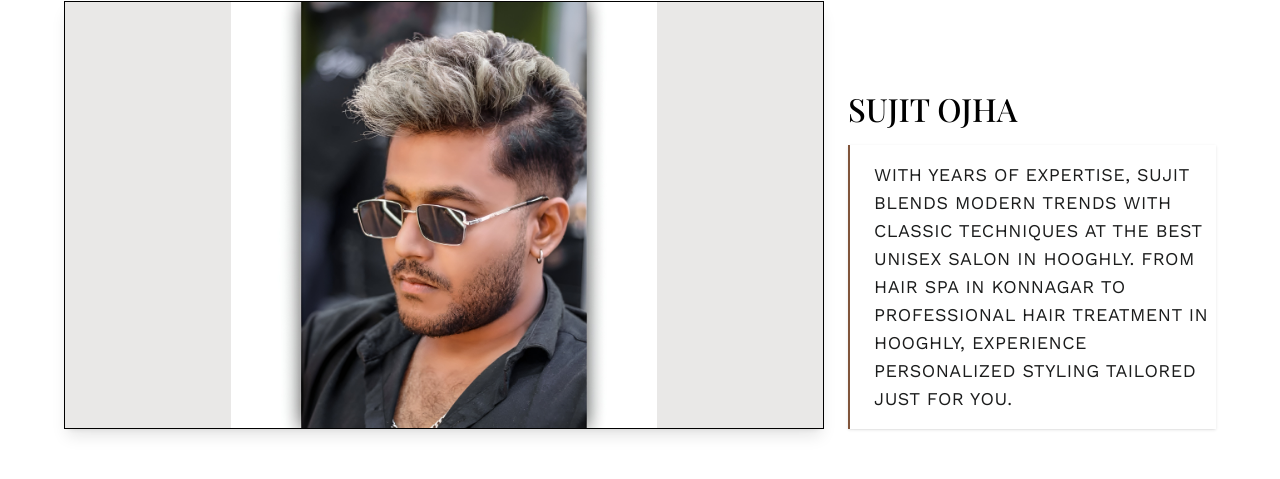
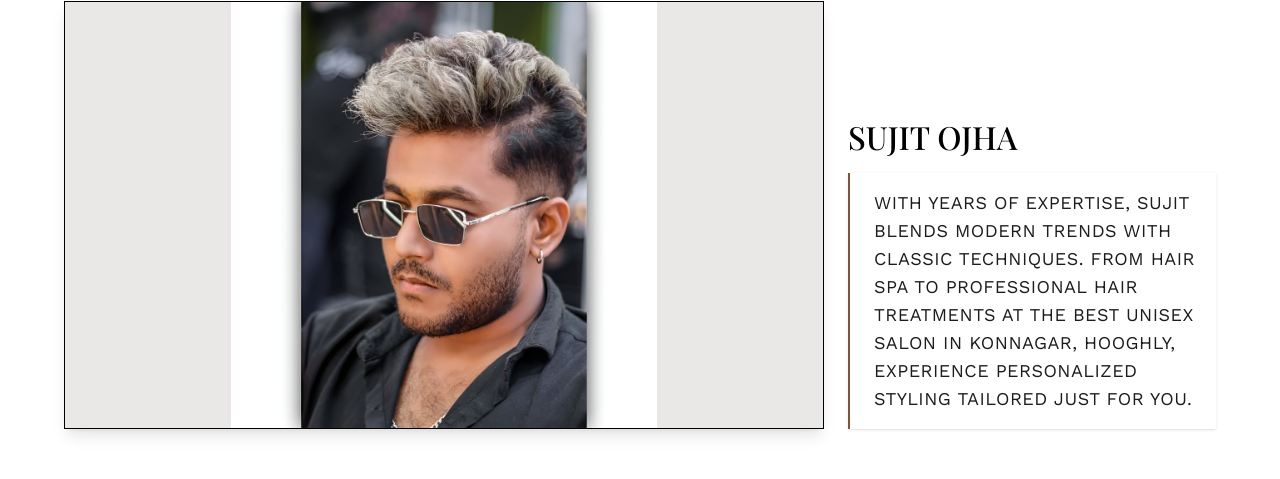
Before and after one commit to debayanmanna136-netizen/salon_website_demo, a Next.js app: page / in a window 1280 px wide. Shown: the part 1256-1735 px from the top of the page. Built offline with nearby package versions, Linux system fonts and the light colour scheme.

Commit message:
style: revert elfsight branding and update stylist copy

```diff
--- a/src/app/globals.css
+++ b/src/app/globals.css
@@ -182,10 +182,7 @@ body {
 }
 
 /* Elfsight Widget Overrides */
-[class*="elfsight-app"] [class*="eapps-link"],
-[class*="elfsight-app"] [class*="Badge__Container"],
-[class*="elfsight-app"] [class*="WidgetToolbar__Container"],
-[class*="elfsight-app"] a[href*="elfsight.com"] {
+[class*="elfsight-app"] [class*="WidgetToolbar__Container"] {
   display: none !important;
   opacity: 0 !important;
   pointer-events: none !important;
--- a/src/app/page.tsx
+++ b/src/app/page.tsx
@@ -295,7 +295,7 @@ export default function Home() {
               Sujit Ojha
             </h3>
             <p className="font-body-lg text-body-lg text-on-surface uppercase tracking-wide leading-relaxed border-l-2 border-secondary pl-6 py-4 bg-surface-container-lowest/80 backdrop-blur-sm shadow-sm break-words">
-              With years of expertise, Sujit blends modern trends with classic techniques at the best unisex salon in Hooghly. From hair spa in Konnagar to professional hair treatment in Hooghly, experience personalized styling tailored just for you.
+              With years of expertise, Sujit blends modern trends with classic techniques. From hair spa to professional hair treatments at the best unisex salon in Konnagar, Hooghly, experience personalized styling tailored just for you.
             </p>
           </div>
         </div>
```
